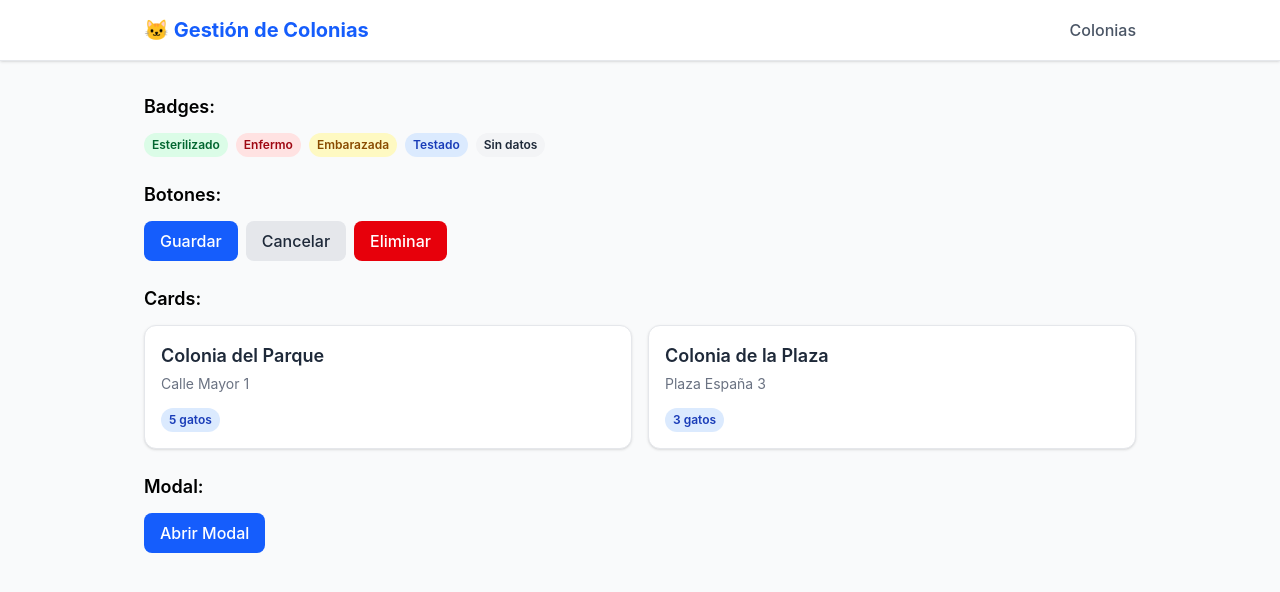
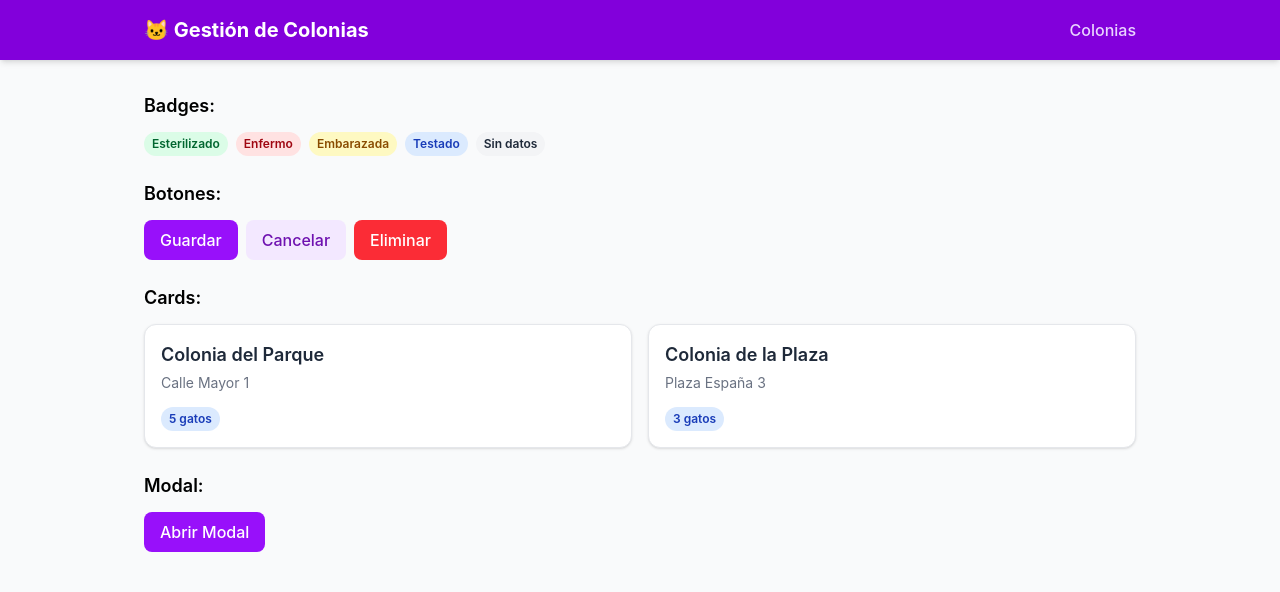
Before and after one commit to isabelmarpolo9/gestion-colonias, a React (Vite) app in the folder frontend/: page / in a window 1280 px wide. Shown: the top 592 px of the page. Built offline with nearby package versions, Linux system fonts and the light colour scheme.

Commit message:
Cambios en los colores

```diff
--- a/frontend/src/components/Button.tsx
+++ b/frontend/src/components/Button.tsx
@@ -10,9 +10,9 @@ interface ButtonProps {
 
 export default function Button({ texto, onClick, tipo = 'primario', disabled = false }: ButtonProps) {
   const estilos = {
-    primario: 'bg-blue-600 hover:bg-blue-700 text-white',
-    secundario: 'bg-gray-200 hover:bg-gray-300 text-gray-800',
-    peligro: 'bg-red-600 hover:bg-red-700 text-white',
+    primario: 'bg-purple-600 hover:bg-purple-700 text-white',
+    secundario: 'bg-purple-100 hover:bg-purple-200 text-purple-800',
+    peligro: 'bg-red-500 hover:bg-red-600 text-white',
   };
 
   return (
--- a/frontend/src/components/Header.tsx
+++ b/frontend/src/components/Header.tsx
@@ -5,15 +5,15 @@ import { Link } from 'react-router-dom'
 
 export default function Header() {
   return (
-    <header className="bg-white border-b border-gray-200 shadow-sm">
+    <header className="bg-purple-700 shadow-md">
       <div className="max-w-5xl mx-auto px-4 py-4 flex justify-between items-center">
-        <Link to="/" className="text-xl font-bold text-blue-600 hover:text-blue-700">
+        <Link to="/" className="text-xl font-bold text-white hover:text-purple-200">
           🐱 Gestión de Colonias
         </Link>
         <nav className="flex gap-4">
           <Link
             to="/"
-            className="text-gray-600 hover:text-blue-600 font-medium transition-colors duration-200"
+            className="text-purple-200 hover:text-white font-medium transition-colors duration-200"
           >
             Colonias
           </Link>
```
